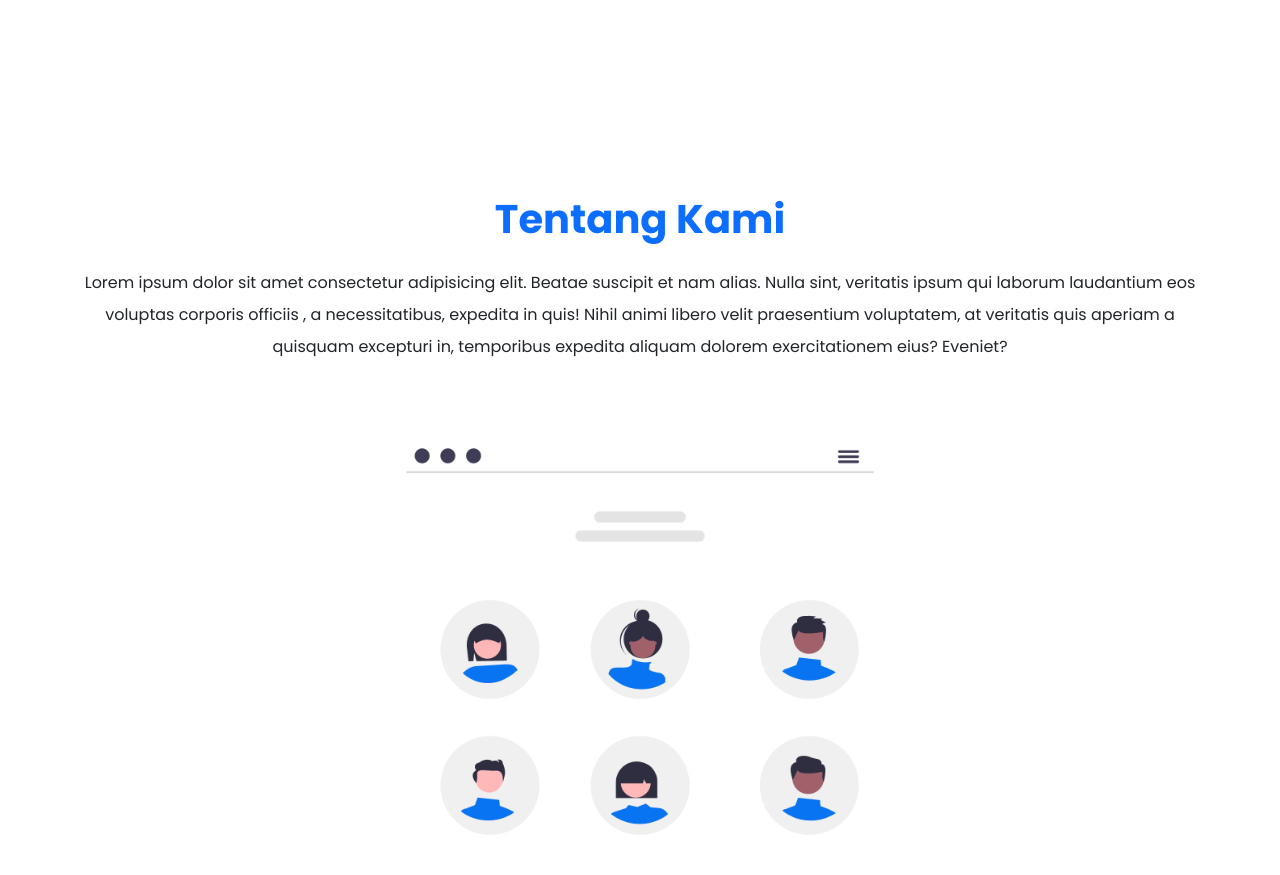
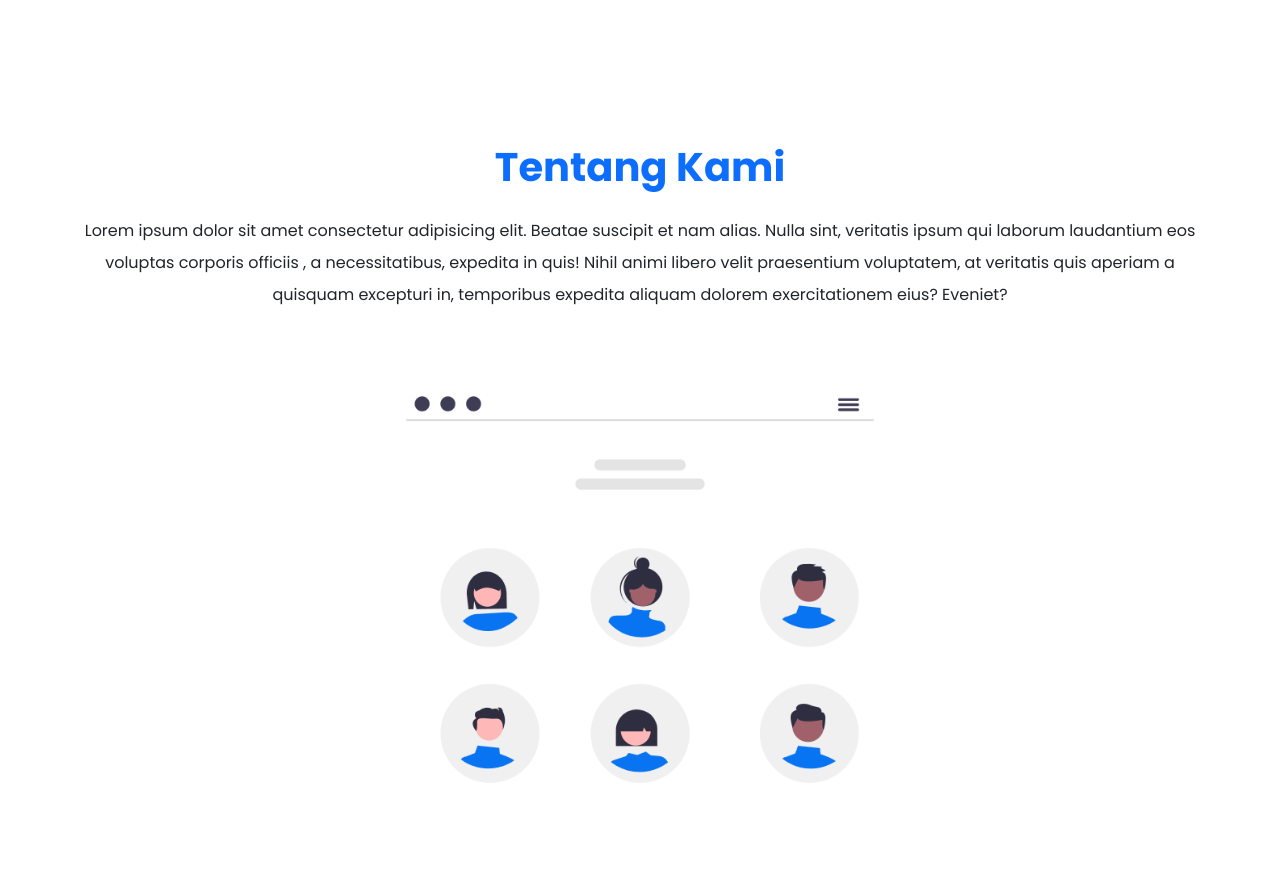
Before and after one commit to raisyaizza7/e-report-rplc-26-ezza, a plain HTML site: page index.html in a window 1280 px wide. Shown: the part 557-1432 px from the top of the page. Drawn offline with nearby package versions, Linux system fonts and the light colour scheme.

Commit message:
update hero & about

```diff
--- a/index.html
+++ b/index.html
@@ -50,8 +50,6 @@
   </nav>
 
   <!-- Hero Section -->
-
-  <!-- Hero Section -->
   <section id="hero">
     <div class="container">
       <div class="hero row align-items-center gap-5 gap-lg-0 flex-column flex-lg-row text-center text-lg-start py-5">
@@ -73,7 +71,7 @@
   </section>
 
   <!-- About -->
-  <section id="about" class="py-8">
+  <section id="about" class="py-5">
     <div class="container">
       <div class="about row">
         <div class="col text-center">
```
